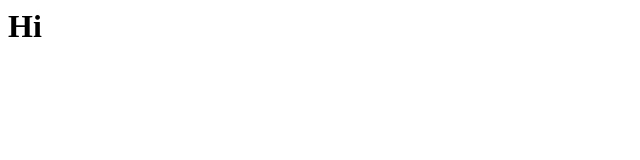
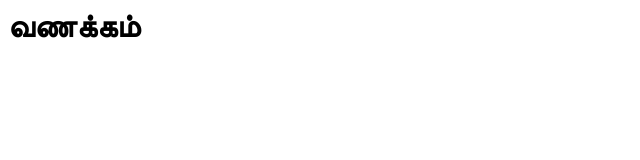
Before and after one commit to nutpamtamil/skills-code-with-codespaces, a plain HTML site: page index.html in a window 1280 px wide. Shown: the whole page, without its empty margins (0-640 px from the left). Drawn offline with Linux system fonts and the light colour scheme.

Commit message:
Update index.html
வணக்கம்

```diff
--- a/index.html
+++ b/index.html
@@ -1,3 +1,3 @@
 <html>
-  <h1>Hi</h1>
+  <h1>வணக்கம்</h1>
 </html>
```
